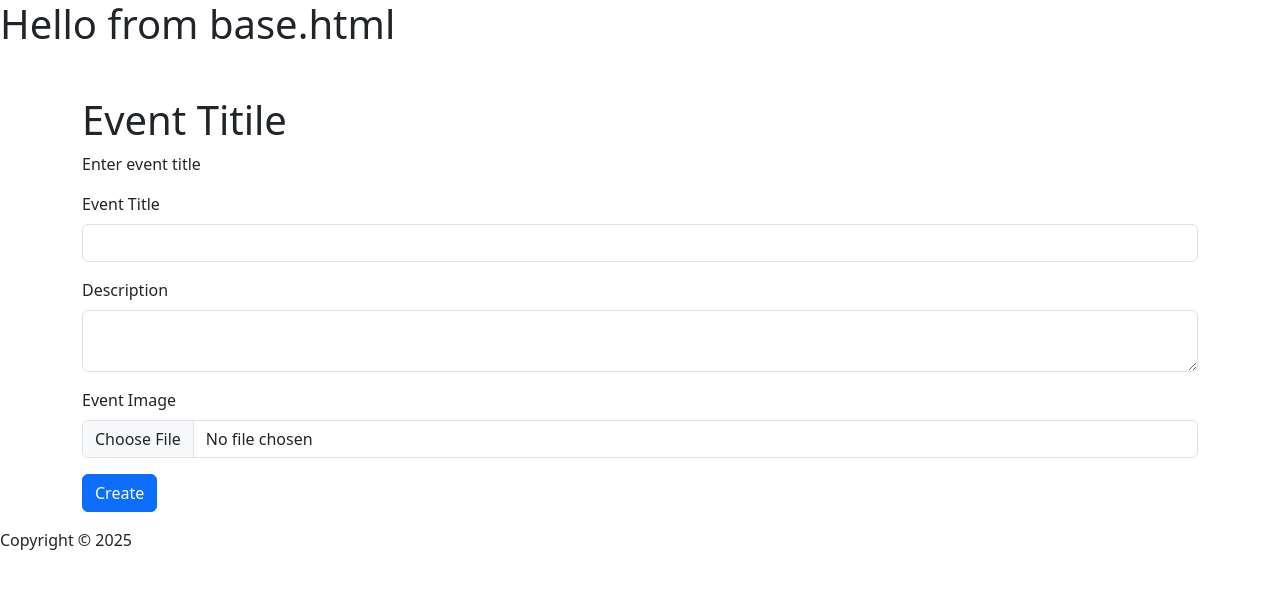
After one commit to suzuki-02/a2_group24, a Flask app: page /events/create in a window 1280 px wide. The commit adds this page. Shown: the top 589 px of the page. Run offline with Flask 3, Linux system fonts and the light colour scheme; some libraries are stand-ins or nearby versions.

Commit message:
Add Event and Comment functionality with DB integration and file upload

```diff
--- /dev/null
+++ b/create_db.py
@@ -0,0 +1,6 @@
+from website import db, create_app
+app = create_app()
+ctx = app.app_context()
+ctx.push()
+db.create_all()
+quit()
--- a/website/__init__.py
+++ b/website/__init__.py
@@ -41,4 +41,7 @@ def create_app():
    from . import auth
    app.register_blueprint(auth.auth_bp)
 
+   from . import events
+   app.register_blueprint(events.events_bp)
+
    return app
--- /dev/null
+++ b/website/events.py
@@ -0,0 +1,67 @@
+from flask import Blueprint, render_template, request, redirect, url_for
+from .models import Event, Comment
+from .forms import EventForm, CommentForm
+from . import db
+import os
+from werkzeug.utils import secure_filename
+
+events_bp = Blueprint('event', __name__, url_prefix='/events')
+
+@events_bp.route('/<id>')
+def show(id):
+    event = db.session.scalar(db.select(Event).where(Event.id==id))
+    # create the comment form
+    cform = CommentForm()
+    return render_template('events/show.html', event=event, form=cform)
+
+@events_bp.route('/create', methods=['GET', 'POST'])
+def create():
+  print('Method type: ', request.method)
+  form = EventForm()
+  if form.validate_on_submit():
+    # call the function that checks and returns image
+    db_file_path = check_upload_file(form)
+    event = Event(
+    title=form.title.data,
+    description=form.description.data,
+    image = db_file_path)
+    # add the object to the db session
+    db.session.add(event)
+    # commit to the database
+    db.session.commit()
+    # Always end with redirect when form is valid
+    return redirect(url_for('event.create'))
+  return render_template('events/create.html', form=form)
+
+def check_upload_file(form):
+  # get file data from form
+  fp = form.image.data
+  filename = fp.filename
+  # get the current path of the module file… store image file relative to this path
+  BASE_PATH = os.path.dirname(__file__)
+  # upload file location – directory of this file/static/image
+  upload_path = os.path.join(BASE_PATH,'static/image',secure_filename(filename))
+  # store relative path in DB as image location in HTML is relative
+  db_upload_path = '/static/image/' + secure_filename(filename)
+  # save the file and return the db upload path
+  fp.save(upload_path)
+  return db_upload_path
+
+@events_bp.route('/<id>/comment', methods=['GET', 'POST'])
+def comment(id):
+    form = CommentForm()
+    # get the event object associated to the page and the comment
+    event = db.session.scalar(db.select(Event).where(Event.id==id))
+    if form.validate_on_submit():
+      # read the comment from the form
+      comment = Comment(text=form.text.data, event=event)
+      # here the back-referencing works - comment.event is set
+      # and the link is created
+      db.session.add(comment)
+      db.session.commit()
+
+      # flashing a message which needs to be handled by the html
+      # flash('Your comment has been added', 'success')
+      print('Your comment has been added', 'success')
+    # using redirect sends a GET request to event.show
+    return redirect(url_for('event.show', id=id))
--- a/website/forms.py
+++ b/website/forms.py
@@ -1,6 +1,9 @@
 from flask_wtf import FlaskForm
-from wtforms.fields import SubmitField, StringField, PasswordField
+from wtforms.fields import TextAreaField, SubmitField, StringField, PasswordField
 from wtforms.validators import InputRequired, Email, EqualTo
+from flask_wtf.file import FileRequired, FileField, FileAllowed
+
+ALLOWED_FILE = {'PNG', 'JPG', 'JPEG', 'png', 'jpg', 'jpeg'}
 
 # creates the login information
 class LoginForm(FlaskForm):
@@ -19,3 +22,17 @@ class RegisterForm(FlaskForm):
 
     # submit button
     submit = SubmitField("Register")
+
+# Create new event
+class EventForm(FlaskForm):
+    title = StringField('Event Title', validators=[InputRequired()])
+    description = TextAreaField('Description', validators=[InputRequired()])
+    image = FileField('Event Image', validators=[
+    FileRequired(message = 'Image cannot be empty'),
+    FileAllowed(ALLOWED_FILE, message='Only supports png, jpg, JPG, PNG')])
+    submit = SubmitField("Create")
+
+# User comment
+class CommentForm(FlaskForm):
+    text = TextAreaField('Comment', [InputRequired()])
+    submit = SubmitField('Create')
--- a/website/templates/base.html
+++ b/website/templates/base.html
@@ -11,7 +11,7 @@
 <body>
     <!-- Header -->
     <header>
-        <h1>Starter code for assignment 2</h1>
+        <h1>Hello from base.html</h1>
 
         <!-- Navbar -->
         <nav>
--- /dev/null
+++ b/website/templates/events/create.html
@@ -0,0 +1,19 @@
+{% extends 'base.html' %}
+
+{% from 'bootstrap5/form.html' import render_form %}
+
+{% block content %}
+  <div class="container">
+    <div class="row mt-5">
+      <div class="col-md-12">
+
+        <h1>Event Titile</h1>
+        <p>Enter event title</p>
+
+        {{ render_form(form) }}
+
+      </div>
+    </div>
+  </div>
+
+{% endblock %}
```
Also changed, not shown: website/models.py (+34 -3 lines), website/templates/events/show.html (added, +52 -0 lines), README.md, instance/sitedata.sqlite (added), website/static/image/random_cute_animals.jpg (added).
